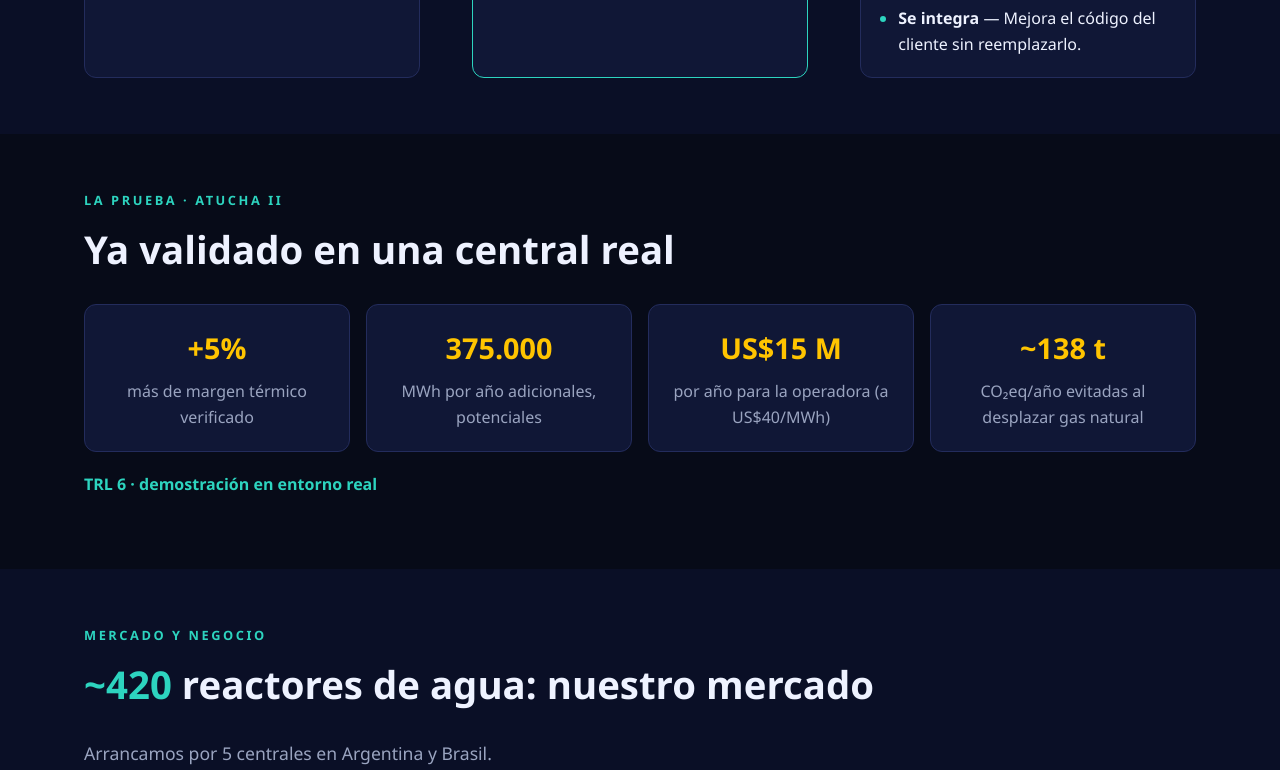
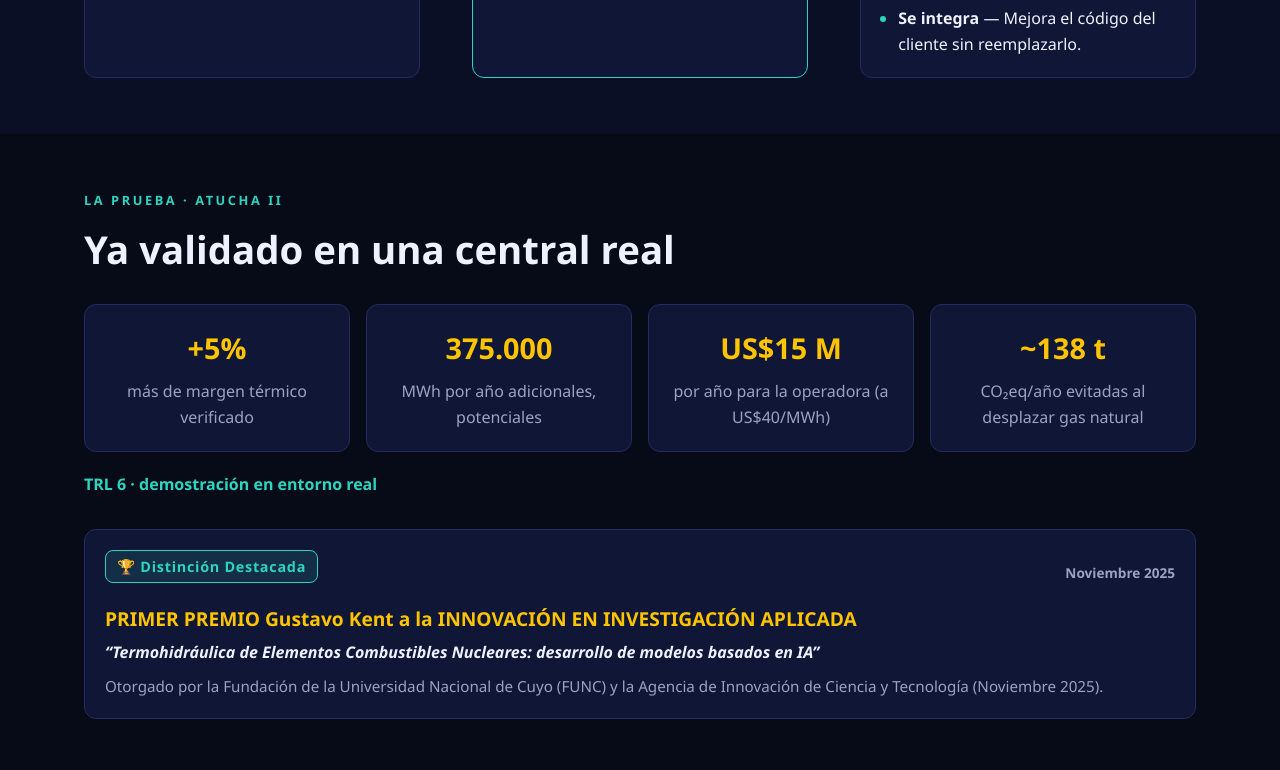
Before and after one commit to NicoSamBaricode/atomia, a plain HTML site: page index.html in a window 1280 px wide. Shown: the part 2030-2800 px from the top of the page. Drawn offline with Linux system fonts and the light colour scheme.

Commit message:
feat: agregar 1º Premio Gustavo Kent en Hero, sección de Prueba y specs

```diff
--- a/app.js
+++ b/app.js
@@ -16,6 +16,7 @@ var STRINGS = {
     "nav.equipo": "Equipo",
     "nav.contacto": "Contacto",
     "hero.badge": "Finalistas IB50K · 16ª edición",
+    "hero.badgeAward": "🏆 1º Premio Gustavo Kent a la Innovación",
     "hero.claim1": "+5% de energía nuclear limpia",
     "hero.claim2": "Sin modificar la planta",
     "hero.desc": "Combinamos Física + Machine Learning para que las centrales nucleares operen con más potencia respetando los mismos estándares de seguridad.",
@@ -62,6 +63,10 @@ var STRINGS = {
     "prueba.m3": "por año para la operadora (a US$40/MWh)",
     "prueba.m4": "CO₂eq/año evitadas al desplazar gas natural",
     "prueba.trl": "TRL 6 · demostración en entorno real",
+    "prueba.awardChip": "🏆 Distinción Destacada",
+    "prueba.awardTitle": "PRIMER PREMIO Gustavo Kent a la INNOVACIÓN EN INVESTIGACIÓN APLICADA",
+    "prueba.awardSub": "“Termohidráulica de Elementos Combustibles Nucleares: desarrollo de modelos basados en IA”",
+    "prueba.awardOrg": "Otorgado por la Fundación de la Universidad Nacional de Cuyo (FUNC) y la Agencia de Innovación de Ciencia y Tecnología (Noviembre 2025).",
     "equipo.eyebrow": "El equipo",
     "equipo.title": "+10 años de experiencia en el área",
     "equipo.p1": "Dr. Ing. Nuclear · CNEA, CONICET e Instituto Balseiro. Desarrollo de modelos, analista de datos, expertise en Termohidráulica Avanzada.",
@@ -92,6 +97,7 @@ var STRINGS = {
     "nav.equipo": "Team",
     "nav.contacto": "Contact",
     "hero.badge": "IB50K Finalists · 16th edition",
+    "hero.badgeAward": "🏆 1st Gustavo Kent Innovation Award",
     "hero.claim1": "+5% clean nuclear energy",
     "hero.claim2": "Without modifying the plant",
     "hero.desc": "We combine Physics + Machine Learning so nuclear power plants operate at higher power while meeting the same safety standards.",
@@ -138,6 +144,10 @@ var STRINGS = {
     "prueba.m3": "per year for the operator (at US$40/MWh)",
     "prueba.m4": "CO₂eq/year avoided by displacing natural gas",
     "prueba.trl": "TRL 6 · demonstration in a real environment",
+    "prueba.awardChip": "🏆 Featured Distinction",
+    "prueba.awardTitle": "1st Gustavo Kent Award for INNOVATION IN APPLIED RESEARCH",
+    "prueba.awardSub": "“Thermal-Hydraulics of Nuclear Fuel Elements: development of AI-based models”",
+    "prueba.awardOrg": "Granted by the National University of Cuyo Foundation (FUNC) and the Science and Technology Innovation Agency (November 2025).",
     "equipo.eyebrow": "The team",
     "equipo.title": "10+ years of experience in the field",
     "equipo.p1": "PhD Nuclear Engineer · CNEA, CONICET and Balseiro Institute. Model development, data analyst, expertise in Advanced Thermal-Hydraulics.",
--- a/index.html
+++ b/index.html
@@ -47,7 +47,10 @@
     <section class="hero">
       <div class="container hero-grid">
         <div class="hero-copy">
-          <p class="badge" data-i18n="hero.badge">Finalistas IB50K · 16ª edición</p>
+          <div class="badges-group">
+            <p class="badge" data-i18n="hero.badge">Finalistas IB50K · 16ª edición</p>
+            <p class="badge badge-gold" data-i18n="hero.badgeAward">🏆 1º Premio Gustavo Kent a la Innovación</p>
+          </div>
           <h1 class="hero-title">AtomIA</h1>
           <p class="hero-claim">
             <span class="claim-accent" data-i18n="hero.claim1">+5% de energía nuclear limpia</span><br>
@@ -148,6 +151,17 @@
           <div class="metric"><p class="metric-value">~138 t</p><p class="metric-label" data-i18n="prueba.m4">CO₂eq/año evitadas al desplazar gas natural</p></div>
         </div>
         <p class="trl" data-i18n="prueba.trl">TRL 6 · demostración en entorno real</p>
+
+        <!-- Bloque de Premio Gustavo Kent -->
+        <div class="award-block card">
+          <div class="award-header">
+            <span class="icon-chip gold-chip" data-i18n="prueba.awardChip">🏆 Distinción Destacada</span>
+            <span class="award-date">Noviembre 2025</span>
+          </div>
+          <h3 class="award-title" data-i18n="prueba.awardTitle">PRIMER PREMIO Gustavo Kent a la INNOVACIÓN EN INVESTIGACIÓN APLICADA</h3>
+          <p class="award-subtitle" data-i18n="prueba.awardSub">“Termohidráulica de Elementos Combustibles Nucleares: desarrollo de modelos basados en IA”</p>
+          <p class="award-org" data-i18n="prueba.awardOrg">Otorgado por la Fundación de la Universidad Nacional de Cuyo (FUNC) y la Agencia de Innovación de Ciencia y Tecnología.</p>
+        </div>
       </div>
     </section>
 
--- a/styles.css
+++ b/styles.css
@@ -66,11 +66,66 @@ a:focus-visible, button:focus-visible {
   display: grid; grid-template-columns: 1.4fr 1fr;
   gap: 2rem; align-items: center;
 }
+.badges-group {
+  display: flex;
+  flex-wrap: wrap;
+  gap: 0.6rem;
+  margin-bottom: 1rem;
+}
 .badge {
-  display: inline-block; margin: 0 0 1rem;
+  display: inline-block; margin: 0;
   border: 1px solid var(--teal); border-radius: 999px;
   color: var(--teal); font-weight: 700; font-size: 0.85rem;
   padding: 0.35rem 1.1rem;
+}
+.badge-gold {
+  border-color: var(--gold);
+  color: var(--gold);
+  background: rgba(255, 196, 0, 0.08);
+}
+
+.award-block {
+  margin-top: 2rem;
+  border: 1px solid rgba(255, 196, 0, 0.35);
+  background: linear-gradient(135deg, rgba(16, 23, 54, 0.9) 0%, rgba(25, 34, 76, 0.7) 100%);
+  padding: 1.5rem;
+  text-align: left;
+}
+.award-header {
+  display: flex;
+  align-items: center;
+  justify-content: space-between;
+  flex-wrap: wrap;
+  gap: 0.5rem;
+  margin-bottom: 0.75rem;
+}
+.gold-chip {
+  background: rgba(255, 196, 0, 0.12);
+  border-color: var(--gold);
+  color: var(--gold);
+  margin: 0;
+}
+.award-date {
+  color: var(--muted);
+  font-size: 0.85rem;
+  font-weight: 600;
+}
+.award-title {
+  color: var(--gold);
+  font-size: 1.2rem;
+  margin: 0 0 0.5rem;
+  line-height: 1.3;
+}
+.award-subtitle {
+  color: var(--ink);
+  font-style: italic;
+  font-weight: 600;
+  margin: 0 0 0.5rem;
+}
+.award-org {
+  color: var(--muted);
+  font-size: 0.95rem;
+  margin: 0;
 }
 .hero-title {
   margin: 0; color: var(--gold);
@@ -333,6 +388,7 @@ h2 { font-size: clamp(1.6rem, 3.5vw, 2.4rem); margin: 0 0 1.5rem; }
 
   .hero-grid { grid-template-columns: 1fr; text-align: center; }
   .hero-copy { display: flex; flex-direction: column; align-items: center; }
+  .badges-group { justify-content: center; }
   .hero-desc { margin-left: auto; margin-right: auto; }
   .hero-ctas { justify-content: center; width: 100%; }
   .hero-logo img { max-width: 11rem; width: 100%; }
```
Also changed, not shown: 1 other file.
